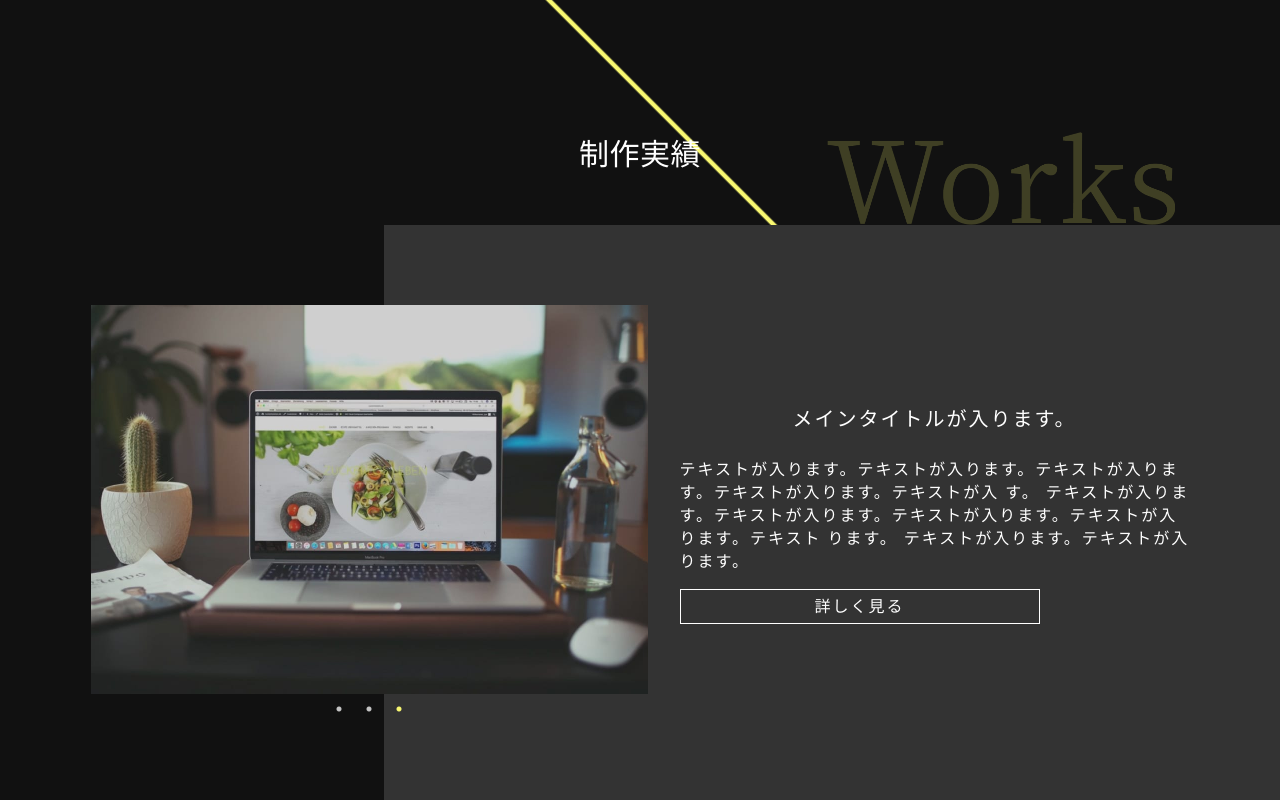
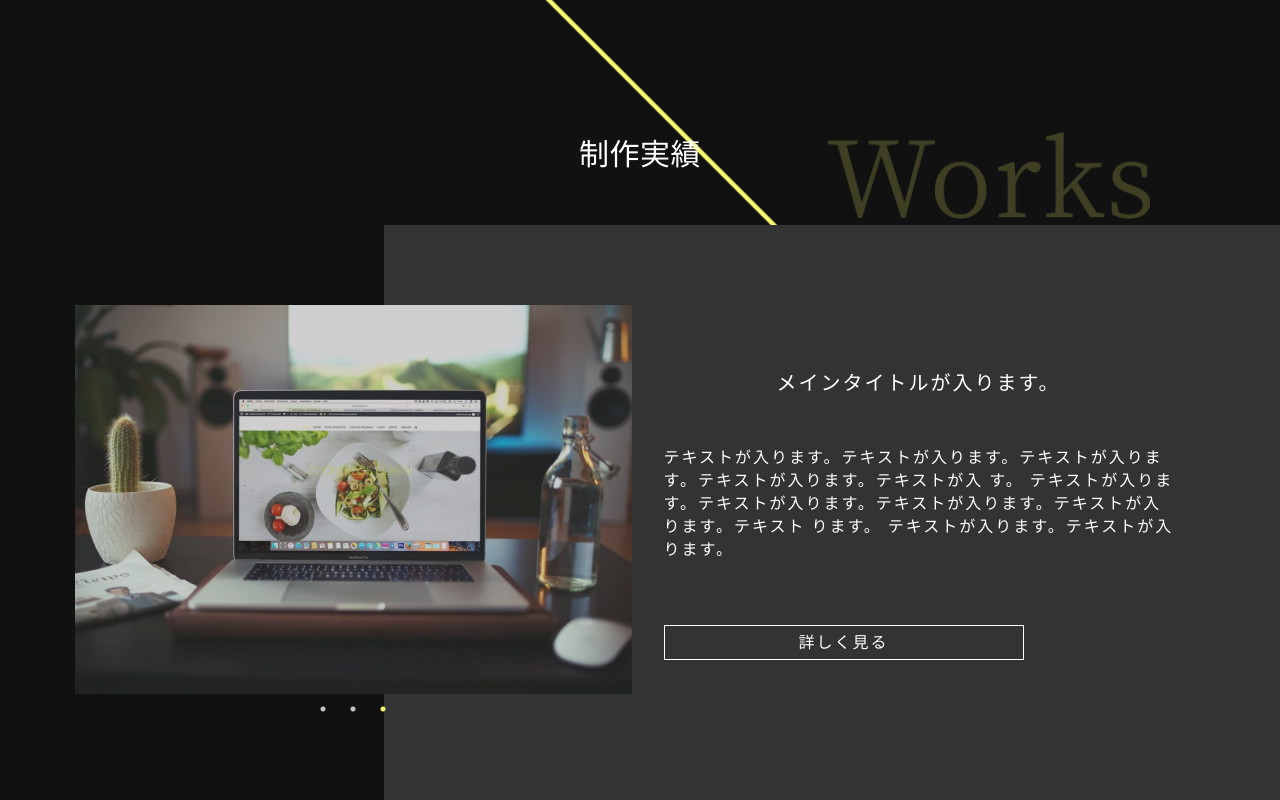
Before and after one commit to fujiwarayukari/fujiwarayukari.github.io-, a website: page index.html in a window 1280 px wide. Shown: the part 1540-2340 px from the top of the page. Drawn offline with nearby package versions, Linux system fonts and the light colour scheme.

Commit message:
overview,worksテキスト部分の余白修正

```diff
--- a/index.html
+++ b/index.html
@@ -299,7 +299,7 @@
 
       <div class="section-contact__title section-title">
         <h2 class="section-title__header">お問い合わせ</h2>
-        <div class="section-title__english section-title__english--left english-title-contact">
+        <div class="section-title__english section-title__english--left--contact english-title-contact">
           <img src="./images/common/Contact.png" alt="contact">
         </div>
       </div>
--- a/src/sass/module/_section-contact.scss
+++ b/src/sass/module/_section-contact.scss
@@ -5,6 +5,7 @@
   padding-bottom: rem(44);
 
   @include mq ('md'){
+    padding-top: rem(148);
     padding-bottom: rem(130);
   }
 }
--- a/src/sass/module/_section-header.scss
+++ b/src/sass/module/_section-header.scss
@@ -9,9 +9,12 @@
 }
 
 .section-header__text {
-  margin-top: rem(24);
   font-size: rem(16);
   line-height: calc(23 / 16);
   font-weight: $normal;
   letter-spacing: rem(2);
+
+  @include mq ('md'){
+    padding: rem(48) 0;
+  }
 }
--- a/src/sass/module/_section-overview.scss
+++ b/src/sass/module/_section-overview.scss
@@ -46,7 +46,6 @@
 .overview-mt {
 
   @include mq ('md'){
-
   margin-top: rem(38);
   }
 }
@@ -84,9 +83,8 @@
   background-color: $background;
 
   @include mq ('md'){
-    padding: 0;
-    margin-right: rem(20);
-    max-width: rem(510);
+    padding: 0 rem(32);
+    max-width: rem(574);
     width: 100%;
   }
 }
--- a/src/sass/module/_section-title.scss
+++ b/src/sass/module/_section-title.scss
@@ -34,6 +34,7 @@
     top: 15%;
     left: 0;
     transform: translateX(0%);
+    padding-left: rem(25);
   }
 }
 
@@ -42,6 +43,7 @@
     top: 15%;
     left: 67%;
     transform: translateX(0%);
+    padding-right: rem(25);
   }
 }
 
@@ -50,5 +52,15 @@
     top: 15%;
     left: 77%;
     transform: translateX(0%);
+    padding-right: rem(25);
   }
 }
+
+.section-title__english--left--contact {
+  @include mq ('md'){
+    top: 0;
+    left: 0;
+    transform: translateX(0%);
+    padding-left: rem(25);
+  }
+}
--- a/src/sass/module/_section-works.scss
+++ b/src/sass/module/_section-works.scss
@@ -47,7 +47,6 @@
   @include mq ('md'){
     max-width: rem(557);
     width: 100%;
-    margin-right: rem(32);
   }
 }
 
@@ -57,8 +56,8 @@
   background-color: $background;
 
   @include mq ('md'){
-    padding: 0;
-    max-width: rem(510);
+    padding: 0 rem(32);
+    max-width: rem(574);
     width: 100%;
   }
 }
```
Also changed, not shown: css/styles.css, 1 other file.
